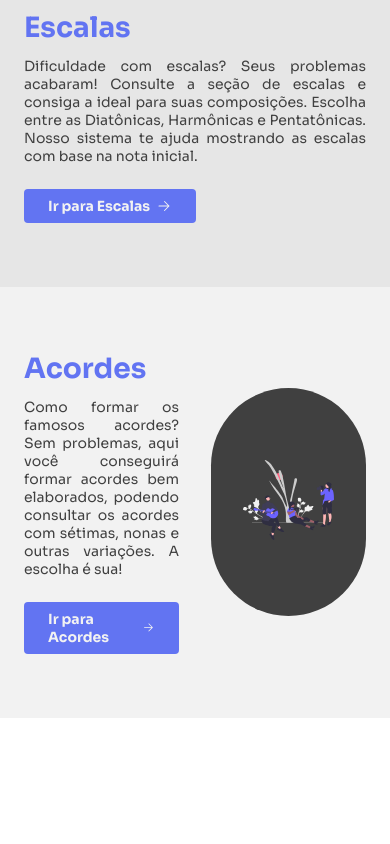
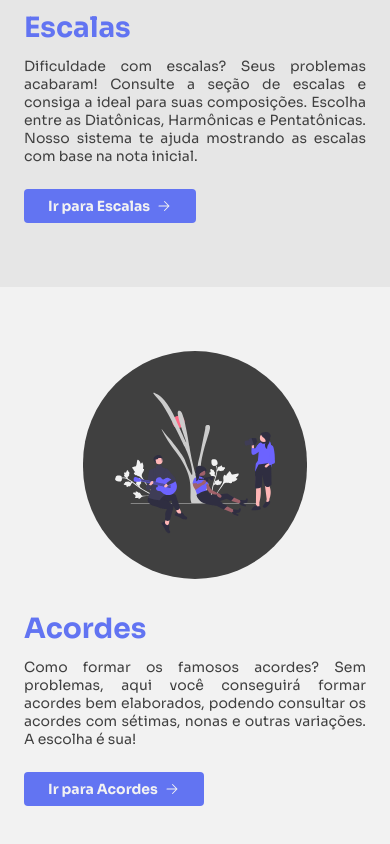
Before and after one commit to davsilvam/reactone, a React (Vite) app: page / in a window 390 px wide. Shown: the part 713-1557 px from the top of the page. Before the commit the page ends 1431 px from the top, so only its background shows below. Built offline with nearby package versions, Linux system fonts and the light colour scheme.

Commit message:
:iphone: adjusting mobile responsive

```diff
--- a/src/pages/Home/styles.ts
+++ b/src/pages/Home/styles.ts
@@ -43,6 +43,11 @@ export const MusicalSection = styled.section`
   &:nth-child(2) {
     flex-direction: row-reverse;
     background-color: ${({ theme }) => theme.colors.secondary[100]};
+
+    @media (max-width: 769px) {
+      flex-direction: column;
+      gap: 32px;
+    }
   }
 
   @media (max-width: 769px) {
```
